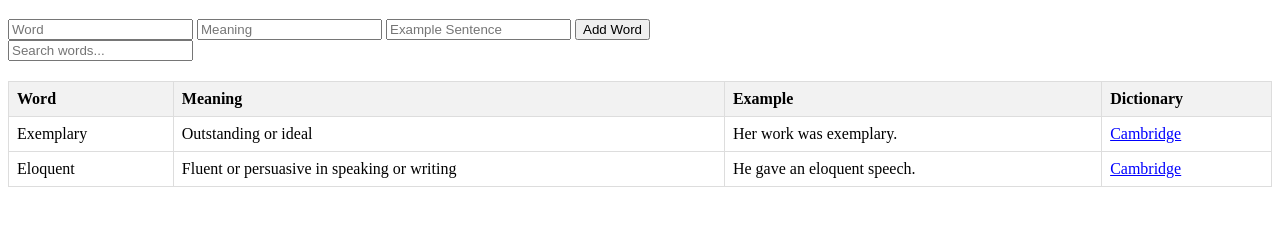
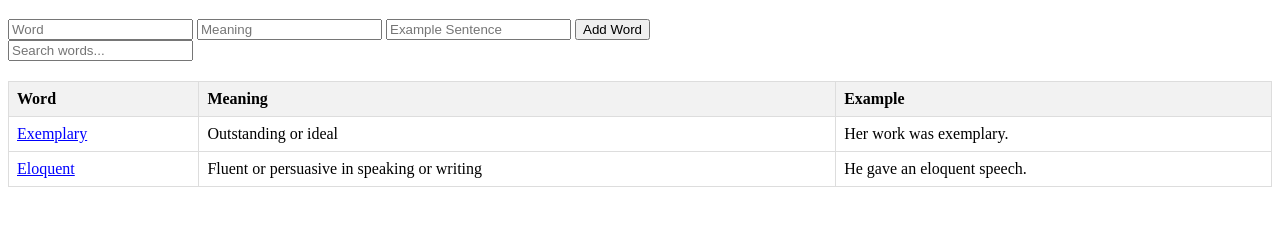
Before and after one commit to darwin-xu/vocabulary, a plain HTML site: page index.html in a window 1280 px wide. Shown: the part 61-286 px from the top of the page. Drawn offline with Linux system fonts and the light colour scheme.

Commit message:
Update index.html
Put the URL link directly on the work itself, no need to add a new column.

```diff
--- a/index.html
+++ b/index.html
@@ -16,10 +16,9 @@
     th {
       background-color: #f2f2f2;
     }
-    .dictionary-link {
+    a.word-link {
       color: blue;
       text-decoration: underline;
-      cursor: pointer;
     }
   </style>
 </head>
@@ -44,7 +43,6 @@
         <th>Word</th>
         <th>Meaning</th>
         <th>Example</th>
-        <th>Dictionary</th>
       </tr>
     </thead>
     <tbody>
@@ -69,10 +67,9 @@
       words.forEach(entry => {
         const row = document.createElement('tr');
         row.innerHTML = `
-          <td>${entry.word}</td>
+          <td><a href="https://dictionary.cambridge.org/dictionary/english/${encodeURIComponent(entry.word)}" target="_blank" class="word-link">${entry.word}</a></td>
           <td>${entry.meaning}</td>
           <td>${entry.example || 'N/A'}</td>
-          <td><span class="dictionary-link" onclick="openDictionary('${entry.word}')">Cambridge</span></td>
         `;
         tableBody.appendChild(row);
       });
@@ -82,11 +79,6 @@
       const query = document.getElementById('search').value.toLowerCase();
       const filtered = vocabulary.filter(entry => entry.word.toLowerCase().includes(query));
       displayVocabulary(filtered);
-    }
-
-    // Function to open the Cambridge Dictionary
-    function openDictionary(word) {
-      window.open(`https://dictionary.cambridge.org/dictionary/english/${encodeURIComponent(word)}`, '_blank');
     }
 
     // Handle form submission to add a new word
```
